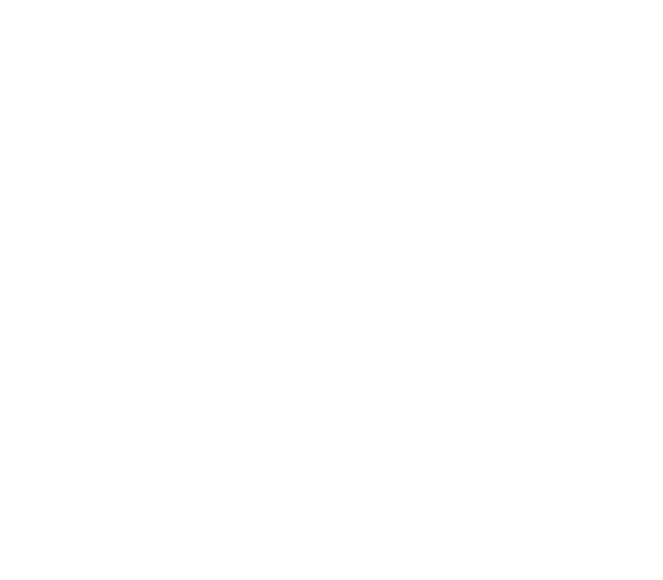
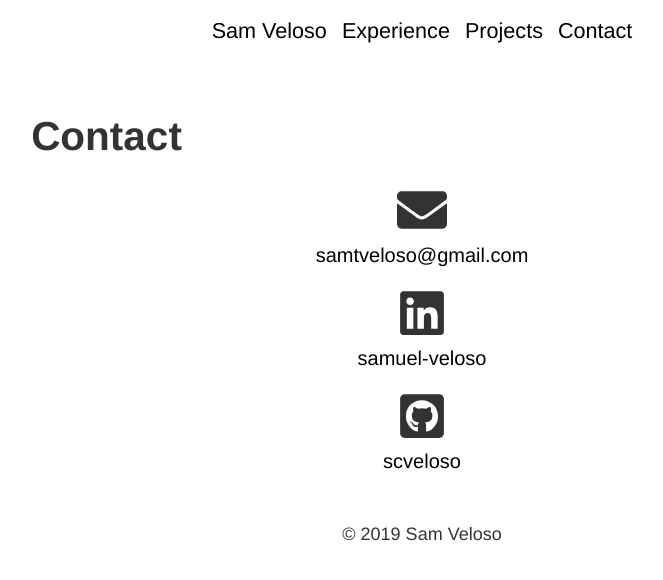
Before and after one commit to scveloso/Personal-Website, a Gatsby site: page /contact in a window 1280 px wide. Before the commit this address had no page. Shown: the whole page, without its empty margins (218-881 px from the left). Built offline with nearby package versions, Linux system fonts and the light colour scheme; Gatsby itself is replaced by a stand-in of ours.

Commit message:
Added contact page, removed GitHub page

```diff
--- a/package.json
+++ b/package.json
@@ -8,6 +8,7 @@
     "@emotion/core": "^10.0.9",
     "@emotion/styled": "^10.0.9",
     "@material-ui/core": "^3.9.3",
+    "@material-ui/icons": "^3.0.2",
     "gatsby": "^2.1.31",
     "gatsby-image": "^2.0.33",
     "gatsby-plugin-emotion": "^4.0.6",
@@ -23,6 +24,7 @@
     "react": "^16.8.4",
     "react-dom": "^16.8.4",
     "react-helmet": "^5.2.0",
+    "react-icons": "^3.7.0",
     "react-image-gallery": "^0.8.16",
     "typeface-nunito": "0.0.72"
   },
--- a/src/components/header.js
+++ b/src/components/header.js
@@ -10,32 +10,6 @@
 `
 
 const NavLink = styled(Link)`
-  color: black;
-  margin-left: 15px;
-  text-decoration: none;
-  display: inline-block;
-  position: relative;
-
-  ::after {
-    content: "";
-    position: absolute;
-    width: 100%;
-    transform: scaleX(0);
-    height: 2px;
-    bottom: 0;
-    left: 0;
-    background-color: rgba(0, 0, 0, 0.8);
-    transform-origin: bottom right;
-    transition: transform 0.4s cubic-bezier(0.86, 0, 0.07, 1);
-  }
-
-  :hover::after {
-    transform: scaleX(1);
-    transform-origin: bottom left;
-  }
-`
-
-const GitHubLink = styled.a`
   color: black;
   margin-left: 15px;
   text-decoration: none;
@@ -79,7 +53,7 @@
         <HomeLink to="/">{siteTitle}</HomeLink>
         <NavLink to="/experience">Experience</NavLink>
         <NavLink to="/projects">Projects</NavLink>
-        <GitHubLink href="https://github.com/scveloso/">GitHub</GitHubLink>
+        <NavLink to="/contact">Contact</NavLink>
       </p>
     </Content>
   </SiteHeader>
--- /dev/null
+++ b/src/pages/contact.js
@@ -0,0 +1,82 @@
+import React from "react"
+
+import Layout from "../components/layout"
+import SEO from "../components/seo"
+import styled from "@emotion/styled"
+import withStyles from '@material-ui/core/styles/withStyles';
+
+import { FaLinkedin, FaEnvelope, FaGithubSquare } from 'react-icons/fa'
+
+const styles = ({
+    contactContainer: {
+        textAlign: 'center'
+    },
+    logo: {
+        width: '50px',
+        height: '50px'
+    }
+});
+
+const NavLink = styled.a`
+  color: black;
+  text-decoration: none;
+  display: inline-block;
+  position: relative;
+  font-size: 20px;
+  margin-bottom: 20px;
+
+  ::after {
+    content: "";
+    position: absolute;
+    width: 100%;
+    transform: scaleX(0);
+    height: 2px;
+    bottom: 0;
+    left: 0;
+    background-color: rgba(0, 0, 0, 0.8);
+    transform-origin: bottom right;
+    transition: transform 0.4s cubic-bezier(0.86, 0, 0.07, 1);
+  }
+
+  :hover::after {
+    transform: scaleX(1);
+    transform-origin: bottom left;
+  }
+
+`
+
+const Content = styled.div`
+  margin: 0 auto;
+  max-width: 860px;
+  padding: 1.45rem 1.0875rem;
+`
+
+class Contact extends React.Component  {
+    render() {
+        const { classes } = this.props;
+
+        return (
+            <Layout>
+                <SEO title="Contact" />
+                <Content>
+                    <h1>Contact</h1>
+                    <div className={classes.contactContainer}>
+                        <FaEnvelope className={classes.logo}/>
+                        <br/>
+                        <NavLink href={"mailto:samtveloso@gmail.com"}>samtveloso@gmail.com</NavLink>
+                        <br/>
+                        <FaLinkedin className={classes.logo}/>
+                        <br/>
+                        <NavLink href={"https://www.linkedin.com/in/samuel-veloso/"}>samuel-veloso</NavLink>
+                        <br/>
+                        <FaGithubSquare className={classes.logo}/>
+                        <br/>
+                        <NavLink href={"https://www.github.com/scveloso"}>scveloso</NavLink>
+                    </div>
+                </Content>
+            </Layout>
+        )
+    }
+}
+
+export default withStyles(styles)(Contact);
--- a/src/pages/experience.js
+++ b/src/pages/experience.js
@@ -3,8 +3,6 @@
 import Layout from "../components/layout"
 import SEO from "../components/seo"
 import ExperienceItem from "../components/experience-item"
-import { Link } from "gatsby"
-import { css } from "@emotion/core"
 import styled from "@emotion/styled"
 import Divider from '@material-ui/core/Divider';
 
```
Also changed, not shown: src/components/project-item.js (+0 -40 lines), 1 other file.
